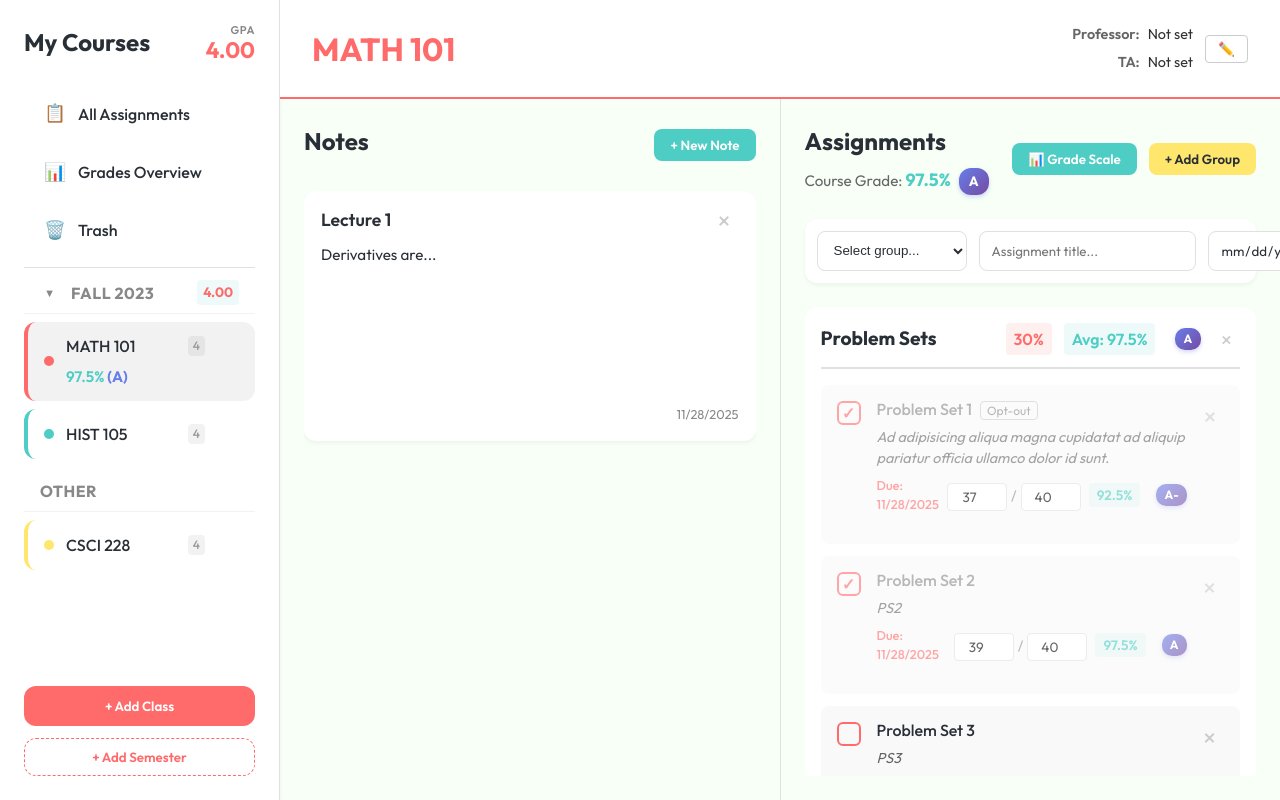
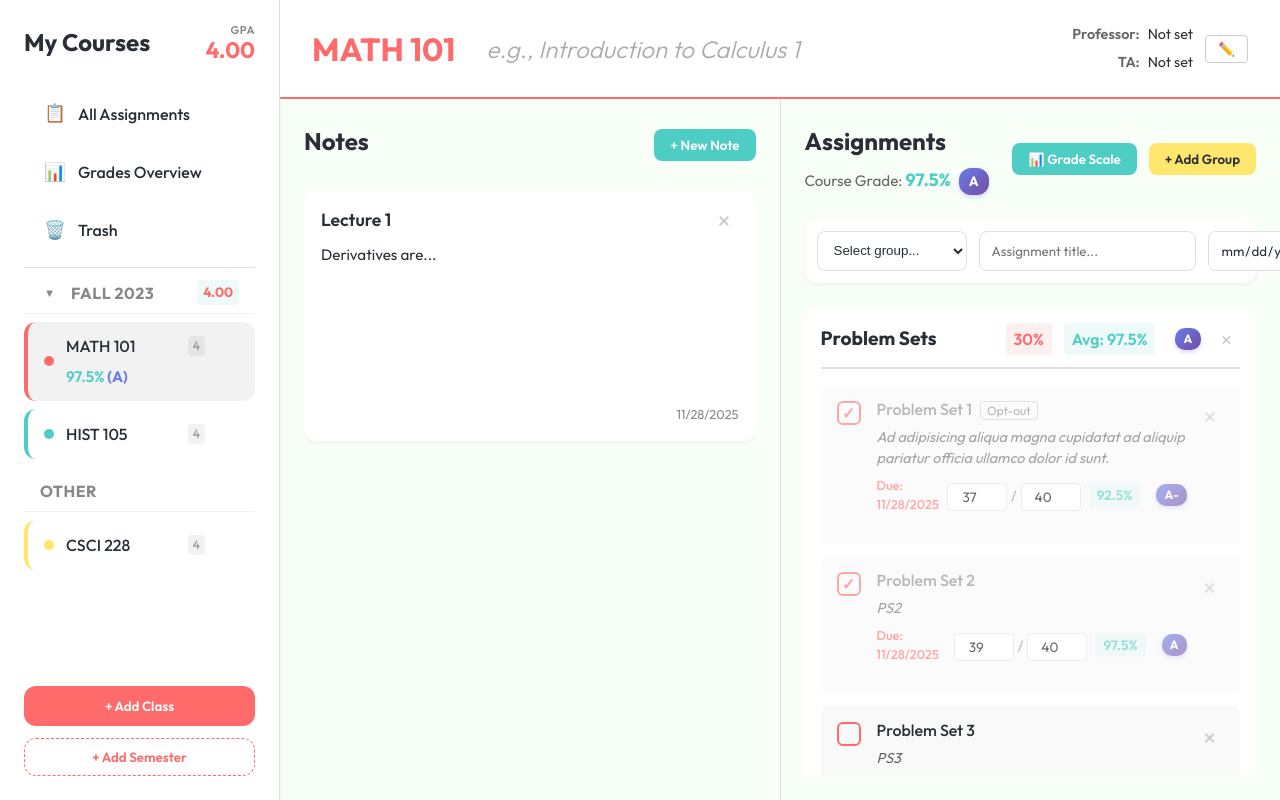
Before and after one commit to Aaron-bang/whats-my-grade, a React (Vite) app: page / in a window 1280 px wide. Built offline with nearby package versions, Linux system fonts and the light colour scheme.

Commit message:
feat: add course title and extra credit support
- Add  title field
- Implement "Extra Credits" functionality

```diff
--- a/src/App.css
+++ b/src/App.css
@@ -27,6 +27,43 @@
   font-size: 2rem;
   font-weight: 700;
   margin: 0;
+}
+
+.header-left {
+  display: flex;
+  flex-direction: row;
+  align-items: center;
+  gap: 16px;
+}
+
+.course-title-input {
+  padding: 8px 14px;
+  border: 1px solid transparent;
+  border-radius: 6px;
+  background: white;
+  font-size: 1.5rem;
+  color: #666;
+  transition: all 0.2s;
+  min-width: 300px;
+  font-weight: 400;
+}
+
+.course-title-input:hover {
+  border-color: rgba(0, 0, 0, 0.15);
+}
+
+.course-title-input:focus {
+  background: white;
+  border-color: #999;
+  outline: none;
+  box-shadow: 0 0 0 3px rgba(0, 0, 0, 0.05);
+  color: #333;
+}
+
+.course-title-input::placeholder {
+  color: #aaa;
+  font-style: italic;
+  font-weight: 300;
 }
 
 .tabs {
--- a/src/App.tsx
+++ b/src/App.tsx
@@ -69,7 +69,10 @@ function App() {
   const [assignmentGroups, setAssignmentGroups] = useState<AssignmentGroup[]>([
     { id: 'g1', courseId: '1', name: 'Problem Sets', weight: 30 },
     { id: 'g2', courseId: '1', name: 'Exams', weight: 50 },
-    { id: 'g3', courseId: '1', name: 'Quizzes', weight: 20 }
+    { id: 'g3', courseId: '1', name: 'Quizzes', weight: 20 },
+    { id: 'ec1', courseId: '1', name: 'Extra Credits', weight: 0, isExtraCredit: true },
+    { id: 'ec2', courseId: '2', name: 'Extra Credits', weight: 0, isExtraCredit: true },
+    { id: 'ec3', courseId: '3', name: 'Extra Credits', weight: 0, isExtraCredit: true }
   ]);
 
   // Handlers
@@ -93,6 +96,16 @@ function App() {
     };
     setCourses([...courses, newCourse]);
     setSelectedCourseId(newCourse.id);
+
+    // Add default Extra Credits group
+    const extraCreditGroup: AssignmentGroup = {
+      id: generateId(),
+      courseId: newCourse.id,
+      name: 'Extra Credits',
+      weight: 0,
+      isExtraCredit: true
+    };
+    setAssignmentGroups([...assignmentGroups, extraCreditGroup]);
   };
 
   const handleUpdateCourse = (id: string, updates: Partial<Course>) => {
@@ -230,9 +243,25 @@ function App() {
 
     let totalWeightedGrade = 0;
     let totalWeight = 0;
+    let extraCreditTotal = 0;
 
     for (const group of courseGroups) {
       const groupTasks = tasks.filter(t => t.groupId === group.id && !t.deleted);
+
+      if (group.isExtraCredit) {
+        // For extra credit, just sum the earned scores (treated as percentage points)
+        const groupExtraCredit = groupTasks.reduce((sum, t) => {
+          // If completed and has a score, add it.
+          // We assume earnedScore is the percentage value for extra credit tasks.
+          if (t.completed && t.earnedScore !== undefined) {
+            return sum + t.earnedScore;
+          }
+          return sum;
+        }, 0);
+        extraCreditTotal += groupExtraCredit;
+        continue;
+      }
+
       const gradedTasks = groupTasks.filter(t =>
         t.earnedScore !== undefined &&
         t.totalScore !== undefined &&
@@ -253,10 +282,13 @@ function App() {
       }
     }
 
-    if (totalWeight === 0) return undefined;
+    if (totalWeight === 0 && extraCreditTotal === 0) return undefined;
 
-    // Normalize by actual total weight
-    return (totalWeightedGrade / totalWeight) * 100;
+    // If only extra credit exists, return that
+    if (totalWeight === 0) return extraCreditTotal;
+
+    // Normalize by actual total weight and add extra credit
+    return ((totalWeightedGrade / totalWeight) * 100) + extraCreditTotal;
   };
 
   // Views
@@ -312,6 +344,13 @@ function App() {
           <header className="course-header" style={{ borderBottomColor: currentCourse.color }}>
             <div className="header-left">
               <h1 style={{ color: currentCourse.color }}>{currentCourse.name}</h1>
+              <input
+                type="text"
+                placeholder="e.g., Introduction to Calculus 1"
+                value={currentCourse.title || ''}
+                onChange={(e) => handleUpdateCourse(currentCourse.id, { title: e.target.value })}
+                className="course-title-input"
+              />
             </div>
             <div className="course-info">
               {isEditingInfo ? (
--- a/src/types.ts
+++ b/src/types.ts
@@ -7,6 +7,7 @@ export interface Semester {
 export interface Course {
     id: string;
     name: string;
+    title?: string; // Course title (e.g., "Introduction to Calculus 1")
     color: string;
     professorName?: string;
     professorEmail?: string;
@@ -47,4 +48,5 @@ export interface AssignmentGroup {
     courseId: string;
     name: string;
     weight: number; // percentage weight of this group
+    isExtraCredit?: boolean; // If true, points are added directly to final grade
 }
```
Also changed, not shown: src/components/TaskList.tsx (+42 -19 lines).
